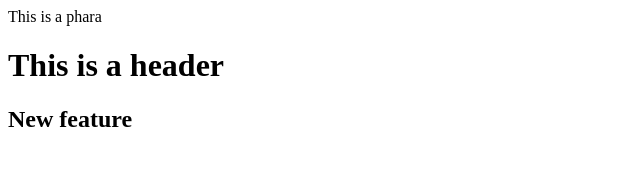
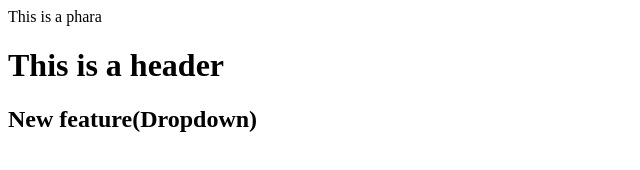
Before and after one commit to DevVishal99/loacal-repo, a plain HTML site: page index.html in a window 1280 px wide. Shown: the whole page, without its empty margins (0-640 px from the left). Drawn offline with Linux system fonts and the light colour scheme.

Commit message:
Added Dropdown

```diff
--- a/index.html
+++ b/index.html
@@ -1,3 +1,3 @@
 <p>This is a phara</p>
 <h1>This is a header</h1>
-<h2>New feature</h2>
+<h2>New feature(Dropdown)</h2>
```
